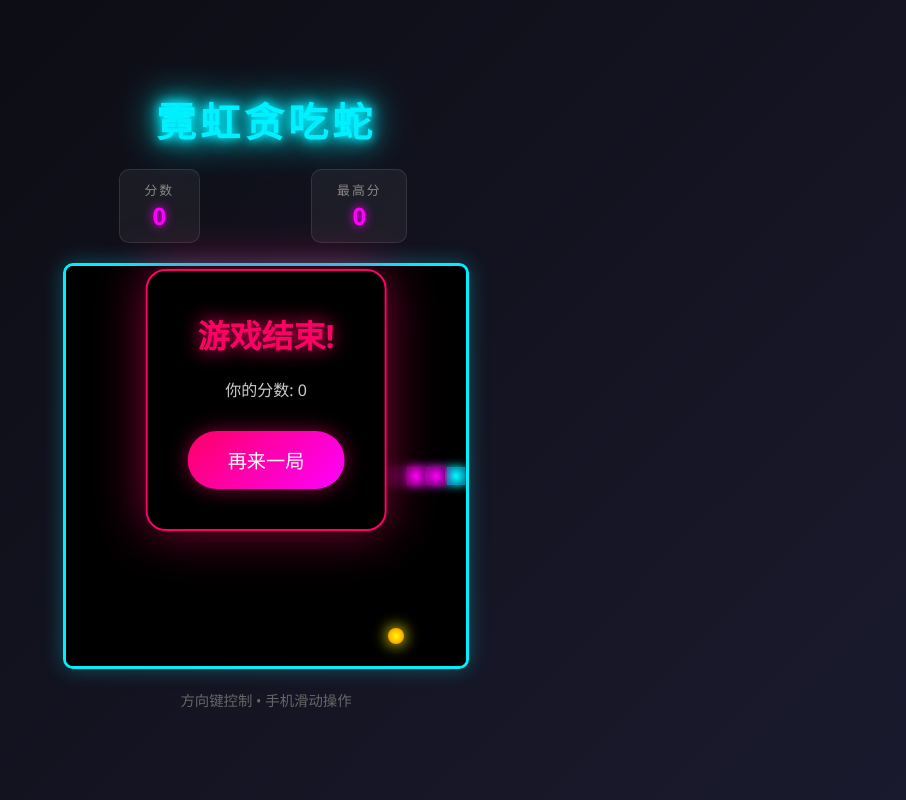
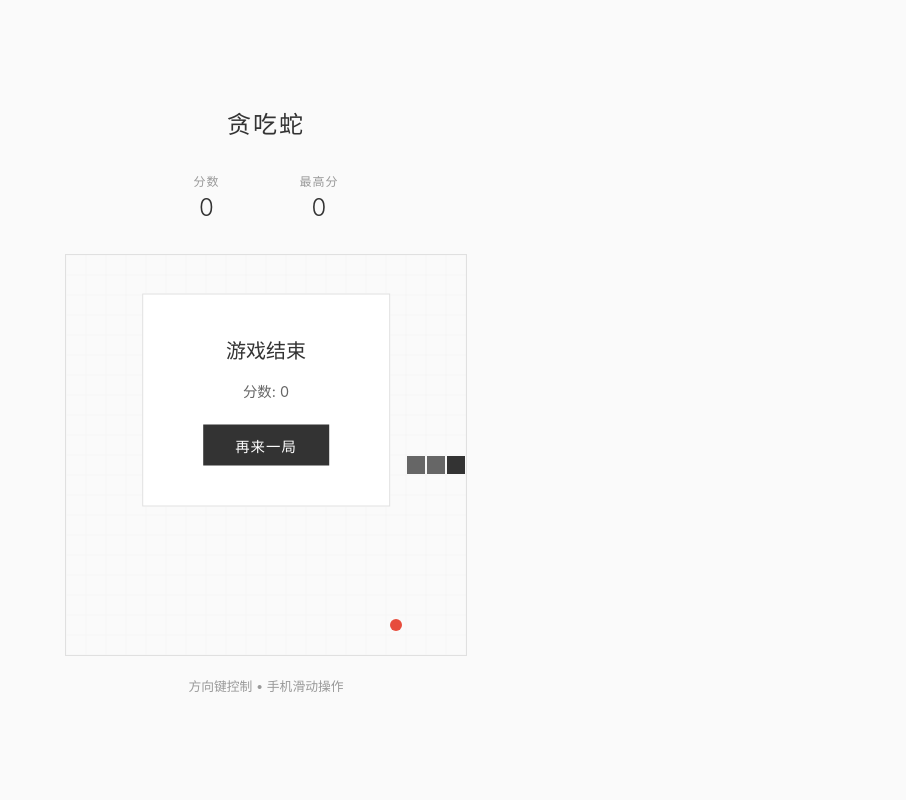
Before and after one commit to Jiaruijia/snake-game, a plain HTML site: page snake.html in a window 1280 px wide. Both pictures are taken after a click on the element 640 px from the left and 465 px from the top of the page. Shown: the whole page, without its empty margins (374-1280 px from the left). Drawn offline with Linux system fonts and the light colour scheme.

Commit message:
minimal redesign

```diff
--- a/snake.html
+++ b/snake.html
@@ -3,7 +3,7 @@
 <head>
     <meta charset="UTF-8">
     <meta name="viewport" content="width=device-width, initial-scale=1.0, user-scalable=no">
-    <title>霓虹贪吃蛇</title>
+    <title>贪吃蛇</title>
     <style>
         * {
             margin: 0;
@@ -12,13 +12,13 @@
         }
 
         body {
-            background: linear-gradient(135deg, #0a0a0f 0%, #1a1a2e 100%);
+            background: #fafafa;
             min-height: 100vh;
             display: flex;
             flex-direction: column;
             align-items: center;
             justify-content: center;
-            font-family: 'Segoe UI', sans-serif;
+            font-family: -apple-system, BlinkMacSystemFont, 'Segoe UI', sans-serif;
             overflow: hidden;
             touch-action: none;
         }
@@ -28,48 +28,41 @@
         }
 
         h1 {
-            color: #00f0ff;
-            text-shadow: 0 0 10px #00f0ff, 0 0 20px #00f0ff, 0 0 40px #00f0ff;
-            font-size: 2.5rem;
-            margin-bottom: 20px;
-            letter-spacing: 4px;
+            color: #333;
+            font-size: 1.5rem;
+            margin-bottom: 24px;
+            font-weight: 400;
+            letter-spacing: 2px;
         }
 
         .score-board {
             display: flex;
-            justify-content: space-around;
+            justify-content: center;
+            gap: 40px;
             width: 100%;
-            max-width: 400px;
-            margin-bottom: 20px;
+            margin-bottom: 24px;
         }
 
         .score-item {
-            background: rgba(255, 255, 255, 0.05);
-            padding: 10px 25px;
-            border-radius: 10px;
-            border: 1px solid rgba(255, 255, 255, 0.1);
+            padding: 8px 20px;
         }
 
         .score-label {
-            color: #888;
-            font-size: 0.8rem;
+            color: #999;
+            font-size: 0.75rem;
             text-transform: uppercase;
-            letter-spacing: 2px;
+            letter-spacing: 1px;
+            margin-bottom: 4px;
         }
 
         .score-value {
-            color: #ff00ff;
+            color: #333;
             font-size: 1.5rem;
-            font-weight: bold;
-            text-shadow: 0 0 10px #ff00ff;
+            font-weight: 300;
         }
 
         #gameCanvas {
-            border: 3px solid #00f0ff;
-            border-radius: 10px;
-            box-shadow: 0 0 20px rgba(0, 240, 255, 0.3),
-                        inset 0 0 60px rgba(0, 240, 255, 0.1);
-            background: rgba(0, 0, 0, 0.5);
+            border: 1px solid #e0e0e0;
             display: block;
             margin: 0 auto;
         }
@@ -79,11 +72,9 @@
             top: 50%;
             left: 50%;
             transform: translate(-50%, -50%);
-            background: rgba(0, 0, 0, 0.95);
-            padding: 40px;
-            border-radius: 20px;
-            border: 2px solid #ff0066;
-            box-shadow: 0 0 50px rgba(255, 0, 102, 0.5);
+            background: #fff;
+            padding: 40px 60px;
+            border: 1px solid #e0e0e0;
             text-align: center;
             display: none;
             z-index: 100;
@@ -94,51 +85,50 @@
         }
 
         .game-over h2 {
-            color: #ff0066;
-            font-size: 2rem;
-            margin-bottom: 20px;
-            text-shadow: 0 0 20px #ff0066;
+            color: #333;
+            font-size: 1.25rem;
+            margin-bottom: 16px;
+            font-weight: 400;
         }
 
         .game-over p {
-            color: #ccc;
-            margin-bottom: 30px;
+            color: #666;
+            margin-bottom: 24px;
+            font-size: 0.9rem;
         }
 
         .restart-btn {
-            background: linear-gradient(135deg, #ff0066, #ff00ff);
-            color: white;
+            background: #333;
+            color: #fff;
             border: none;
-            padding: 15px 40px;
-            font-size: 1.2rem;
-            border-radius: 30px;
+            padding: 10px 32px;
+            font-size: 0.9rem;
             cursor: pointer;
-            transition: all 0.3s;
-            box-shadow: 0 0 20px rgba(255, 0, 102, 0.5);
+            transition: background 0.2s;
+            letter-spacing: 1px;
         }
 
         .restart-btn:hover {
-            transform: scale(1.1);
-            box-shadow: 0 0 40px rgba(255, 0, 102, 0.8);
+            background: #555;
         }
 
         .instructions {
-            color: #666;
+            color: #999;
             margin-top: 20px;
-            font-size: 0.9rem;
+            font-size: 0.8rem;
         }
 
         @media (max-width: 600px) {
             h1 {
-                font-size: 1.8rem;
+                font-size: 1.25rem;
             }
 
             .score-board {
-                max-width: 320px;
+                gap: 30px;
             }
 
             .score-value {
-                font-size: 1.2rem;
+                font-size: 1.25rem;
             }
 
             #gameCanvas {
@@ -150,7 +140,7 @@
 </head>
 <body>
     <div class="game-container">
-        <h1>霓虹贪吃蛇</h1>
+        <h1>贪吃蛇</h1>
         <div class="score-board">
             <div class="score-item">
                 <div class="score-label">分数</div>
@@ -166,8 +156,8 @@
     </div>
 
     <div class="game-over" id="gameOver">
-        <h2>游戏结束!</h2>
-        <p>你的分数: <span id="finalScore">0</span></p>
+        <h2>游戏结束</h2>
+        <p>分数: <span id="finalScore">0</span></p>
         <button class="restart-btn" onclick="restartGame()">再来一局</button>
     </div>
 
@@ -235,66 +225,46 @@
 
         // 绘制游戏
         function drawGame() {
-            // 清空画布
-            ctx.fillStyle = 'rgba(0, 0, 0, 0.8)';
+            // 清空画布 - 白色背景
+            ctx.fillStyle = '#fafafa';
             ctx.fillRect(0, 0, canvas.width, canvas.height);
+
+            // 绘制网格线
+            ctx.strokeStyle = '#f0f0f0';
+            ctx.lineWidth = 0.5;
+            for (let i = 0; i <= tileCount; i++) {
+                ctx.beginPath();
+                ctx.moveTo(i * gridSize, 0);
+                ctx.lineTo(i * gridSize, canvas.height);
+                ctx.stroke();
+                ctx.beginPath();
+                ctx.moveTo(0, i * gridSize);
+                ctx.lineTo(canvas.width, i * gridSize);
+                ctx.stroke();
+            }
 
             // 绘制蛇
             snake.forEach((segment, index) => {
-                const gradient = ctx.createRadialGradient(
-                    segment.x * gridSize + gridSize / 2,
-                    segment.y * gridSize + gridSize / 2,
-                    0,
-                    segment.x * gridSize + gridSize / 2,
-                    segment.y * gridSize + gridSize / 2,
-                    gridSize / 2
-                );
-
-                if (index === 0) {
-                    gradient.addColorStop(0, '#00ffff');
-                    gradient.addColorStop(1, '#0088aa');
-                } else {
-                    gradient.addColorStop(0, '#ff00ff');
-                    gradient.addColorStop(1, '#880088');
-                }
-
-                ctx.fillStyle = gradient;
-                ctx.shadowColor = index === 0 ? '#00ffff' : '#ff00ff';
-                ctx.shadowBlur = 10;
+                ctx.fillStyle = index === 0 ? '#333' : '#666';
                 ctx.fillRect(
                     segment.x * gridSize + 1,
                     segment.y * gridSize + 1,
                     gridSize - 2,
                     gridSize - 2
                 );
-                ctx.shadowBlur = 0;
             });
 
-            // 绘制食物
-            const foodGradient = ctx.createRadialGradient(
-                food.x * gridSize + gridSize / 2,
-                food.y * gridSize + gridSize / 2,
-                0,
-                food.x * gridSize + gridSize / 2,
-                food.y * gridSize + gridSize / 2,
-                gridSize / 2
-            );
-            foodGradient.addColorStop(0, '#ffff00');
-            foodGradient.addColorStop(1, '#ff8800');
-
-            ctx.fillStyle = foodGradient;
-            ctx.shadowColor = '#ffff00';
-            ctx.shadowBlur = 15;
+            // 绘制食物 - 简单红色圆点
+            ctx.fillStyle = '#e74c3c';
             ctx.beginPath();
             ctx.arc(
                 food.x * gridSize + gridSize / 2,
                 food.y * gridSize + gridSize / 2,
-                gridSize / 2 - 2,
+                gridSize / 2 - 4,
                 0,
                 Math.PI * 2
             );
             ctx.fill();
-            ctx.shadowBlur = 0;
         }
 
         // 游戏循环
@@ -424,7 +394,6 @@
 
         // 窗口调整
         window.addEventListener('resize', () => {
-            const oldSize = canvas.width;
             resizeCanvas();
             if (!gameRunning) drawGame();
         });
```
